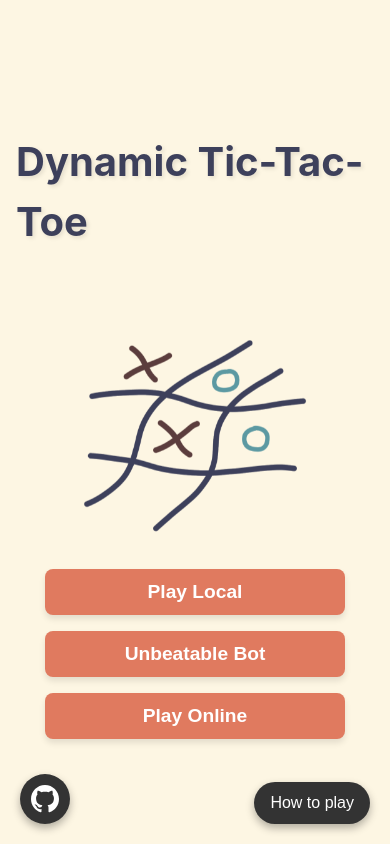
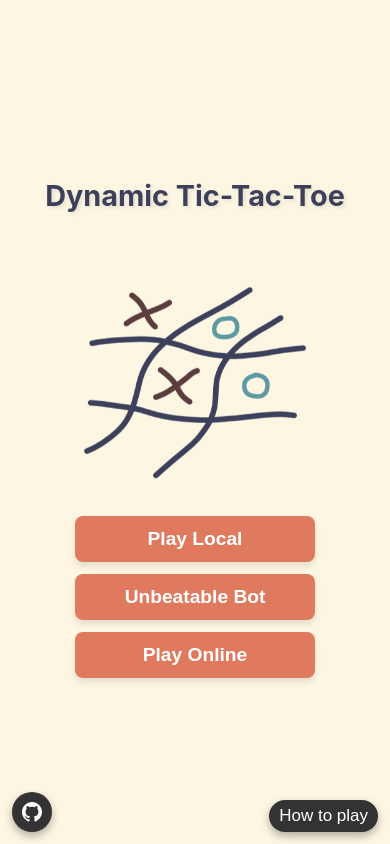
Before and after one commit to ItsDeco/DiDaDoe, a React (Vite) app: page / in a window 390 px wide. Built offline with nearby package versions, Linux system fonts and the light colour scheme.

Commit message:
Changes to homepage mobile styles

```diff
--- a/src/App.css
+++ b/src/App.css
@@ -131,3 +131,40 @@ html, body {
   width: 28px;
   height: 28px;
 }
+
+
+@media(max-width: 400px){
+ .app h1{
+  font-size: 1.8rem;
+  margin: 0.5rem 0;
+ }
+
+   .game-button {
+    font-size: 0.95rem;
+    padding: 0.55rem 1.2rem;
+  }
+
+  .github-button {
+    width: 40px;
+    height: 40px;
+    bottom: 12px;
+    left: 12px;
+  }
+
+  .github-button svg {
+    width: 20px;
+    height: 20px;
+  }
+
+  .rules-text-button {
+    bottom: 12px;
+    right: 12px;
+    font-size: 17px;
+    padding: 6px 10px;
+  }
+
+  .buttons-container{
+    max-width: 240px;
+    gap: 0.75rem;
+  }
+}
--- a/src/components/Bot.jsx
+++ b/src/components/Bot.jsx
@@ -1,7 +1,6 @@
 import { Link } from 'react-router-dom'
 import { useState, useEffect } from 'react'
 import './Game.css'
-import boardImage from '../assets/didadoeBoard.png'
 
 function PlayBot() {
   const [board, setBoard] = useState(Array(9).fill(null))
--- a/src/components/Local.jsx
+++ b/src/components/Local.jsx
@@ -1,7 +1,6 @@
 import { Link } from 'react-router-dom'
 import { useState } from 'react'
 import './Game.css'
-import boardImage from '../assets/didadoeBoard.png'
 
 function PlayLocal() {
   const [board, setBoard] = useState(Array(9).fill(null))
```
